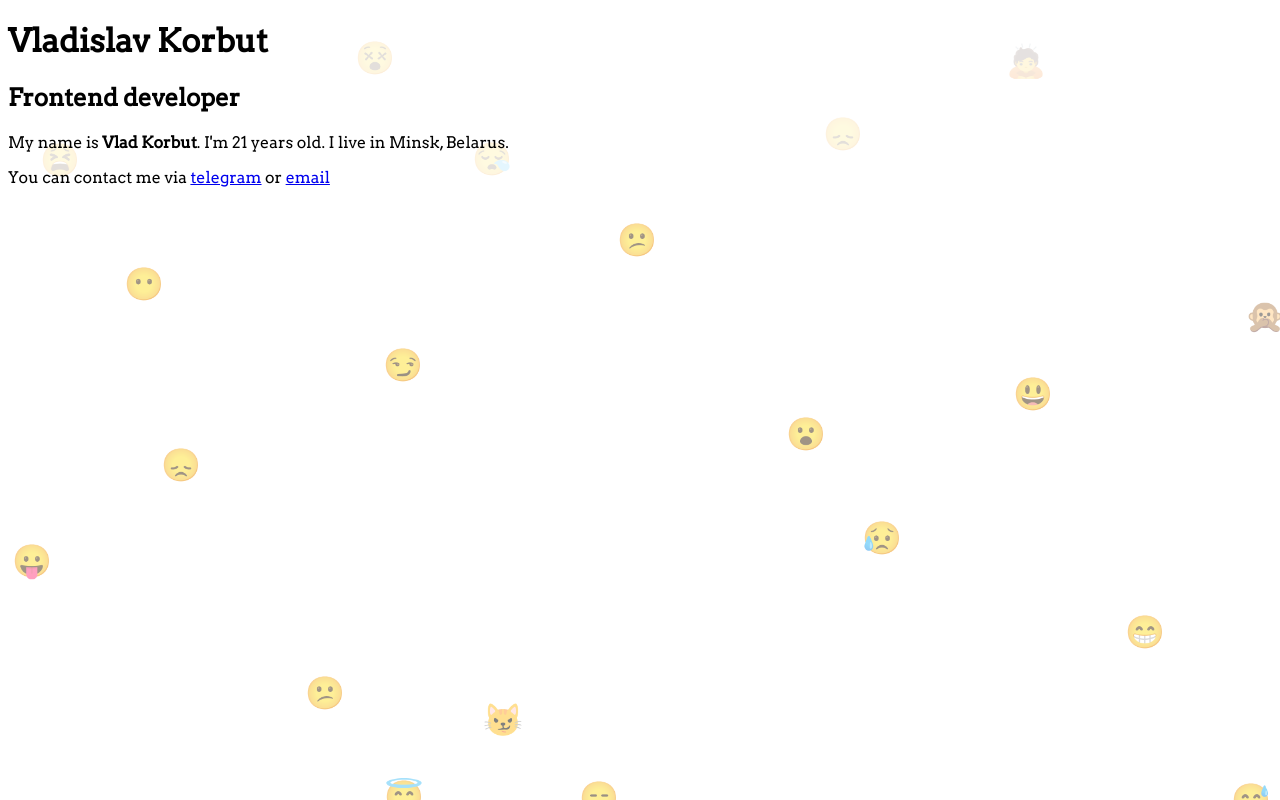
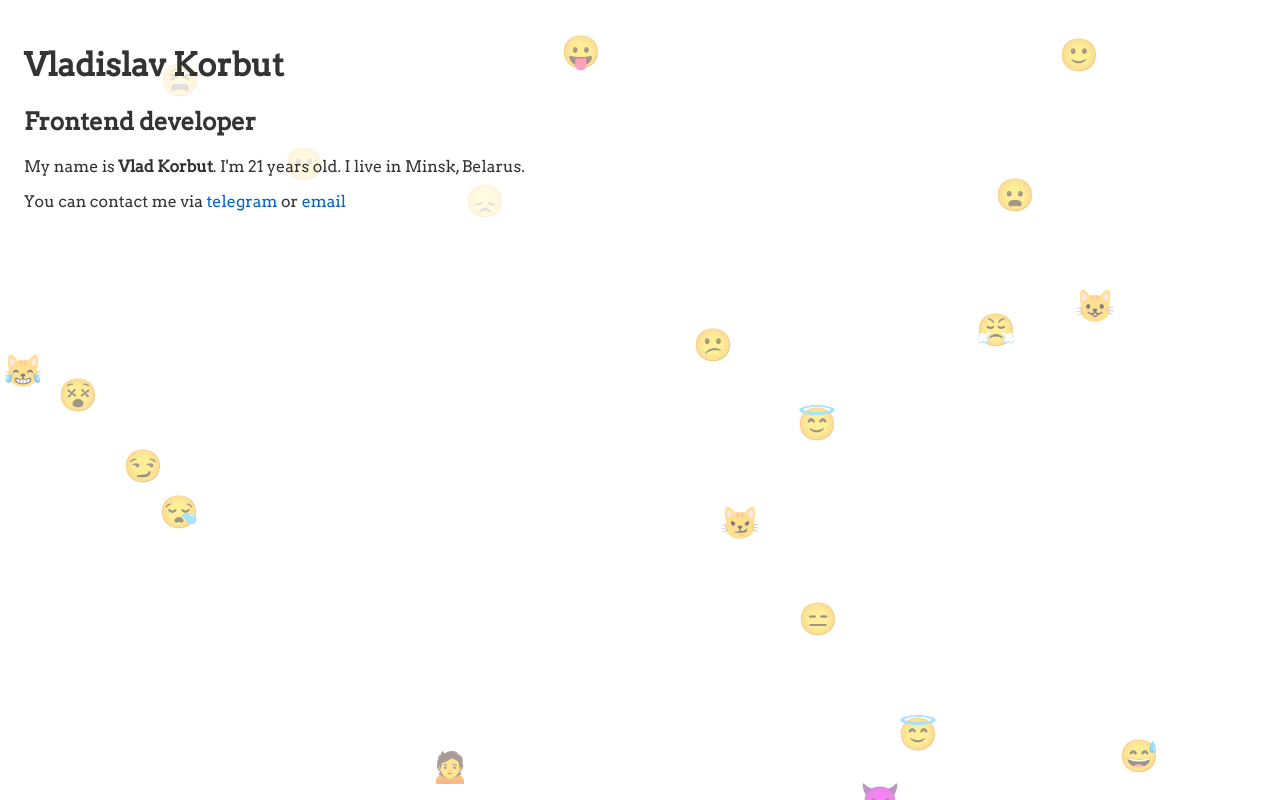
Before and after one commit to vkrbt/vkrbt.me, a Svelte app: page / in a window 1280 px wide. Built offline with nearby package versions, Linux system fonts and the light colour scheme.

Commit message:
add emoji move on tilt

```diff
--- a/package.json
+++ b/package.json
@@ -12,6 +12,7 @@
     "svelte": "^3.0.0"
   },
   "dependencies": {
+    "express": "^4.17.1",
     "sirv-cli": "^0.4.4"
   },
   "scripts": {
--- a/public/index.html
+++ b/public/index.html
@@ -8,6 +8,7 @@
 	<title>Vlad Korbut | Frontend Developer</title>
 
 	<link rel='icon' type='image/png' href='/favicon.png'>
+	<link rel='stylesheet' href='/global.css'>
 	<link rel='stylesheet' href='/bundle.css'>
 
 	<script defer src='/bundle.js'></script>
--- a/src/App.svelte
+++ b/src/App.svelte
@@ -12,6 +12,8 @@
 	.content {
 		background: rgba(255, 255, 255, 0.7);
 		z-index: 1;
+		display: inline-block;
+		padding: 16px;
 	}
 
 	* {
--- a/src/Emoji.svelte
+++ b/src/Emoji.svelte
@@ -7,25 +7,37 @@
 
 	let randomSpeed = getRandom(.1, 0.5);
 
-	export let currentX = x;
-	export let currentY = y;
+	export let currentX = 0;
+	export let currentY = 0;
 
 	let xDirection = getRandomBool();
 	let yDirection = getRandomBool();
 
+	export function handleDeviceOrientation(event) {
+		requestAnimationFrame(() => {
+			let maxX = window.innerWidth;
+            let maxY = window.innerHeight;
+
+			let x = event.gamma;
+			let y = event.beta;
+
+			if (x >  90) { x =  90};
+            if (x < -90) { x = -90};
+
+            x += 90;
+            y += 90;
+
+			console.log(x, y);
+
+            currentX  = (maxX*x/maxX - 120);
+            currentY = (maxY*y/maxY - 120);
+		});
+	}
+
 	export function handleMouseMove(event) {
 		requestAnimationFrame(() => {
-			if (xDirection) {
-				currentX += event.movementX * randomSpeed;
-			} else {
-				currentX -= event.movementX * randomSpeed;
-			}
-
-			if (yDirection) {
-				currentY += event.movementY * randomSpeed;
-			} else {
-				currentY -= event.movementY * randomSpeed;
-			}
+			currentX -= event.movementX * randomSpeed;
+			currentY -= event.movementY * randomSpeed;
 		});
 	}
 </script>
@@ -35,11 +47,15 @@
 		display: block;
 		position: absolute;
 		font-size: 32px;
-		transform: translate(-50%, -50%);
 		opacity: 0.5;
 	}
 </style>
 
-<svelte:window on:mousemove={handleMouseMove} />
+<svelte:window on:mousemove={handleMouseMove} on:deviceorientation={handleDeviceOrientation} />
 
-<span style="top: {currentX}px; left: {currentY}px" class="float-emoji">{@html emoji}</span>
+<span
+	style="top: {y}px; left: {x}px; transform: translate3d({currentX}px, {currentY}px, 0)"
+	class="float-emoji"
+>
+	{@html emoji}
+</span>
--- a/src/Emojis.svelte
+++ b/src/Emojis.svelte
@@ -1,43 +1,12 @@
 <script>
-	import {getRandomInt} from './random';
-	import {isInRadius} from './isInRadius';
 	import Emoji from './Emoji.svelte';
-
-	const FIRST_EMOJ_FACE = 0x1F601;
-	const LAST_EMOJI_FACE = 0x1F64F;
+	import {generateEmoji} from './generateEmoji';
 
 	export let number;
 
 	let {innerHeight, innerWidth} = window;
-	const MIN_EMOJI_DISTANCE = 100;
 
-	let randomEmojis = [];
-
-	for (let i = 0; i < number; ++i) {
-		let newEmoji;
-		let emojiInRadius;
-		let attempts = 0;
-
-		console.log(attempts);
-
-		while (!newEmoji || emojiInRadius) {
-			attempts += 1;
-
-			if (attempts > 5) {
-				break;
-			}
-
-			newEmoji = {
-				y: getRandomInt(-innerWidth / 2, innerWidth * 1.5),
-				x: getRandomInt(-innerHeight / 2, innerHeight * 1.5),
-				emoji: `&#${getRandomInt(FIRST_EMOJ_FACE, LAST_EMOJI_FACE)}`,
-			};
-
-			emojiInRadius = isInRadius(randomEmojis, newEmoji, MIN_EMOJI_DISTANCE);
-		}
-
-		randomEmojis.push(newEmoji);
-	}
+	let randomEmojis = generateEmoji(number, 50);
 </script>
 
 <style>
--- /dev/null
+++ b/src/generateEmoji.js
@@ -0,0 +1,35 @@
+import {getRandomInt} from './random';
+import {isInRadius} from './isInRadius';
+
+const FIRST_EMOJI_FACE = 0x1F601;
+const LAST_EMOJI_FACE = 0x1F64F;
+
+export function generateEmoji(number, radius) {
+	let randomEmojis = [];
+
+    for (let i = 0; i < number; ++i) {
+		let newEmoji;
+		let emojiInRadius;
+		let attempts = 0;
+
+        while (!newEmoji || emojiInRadius) {
+			attempts += 1;
+
+			if (attempts > 5) {
+				return randomEmojis;
+			}
+
+			newEmoji = {
+				y: getRandomInt(-innerWidth / 2, innerWidth * 1.5),
+				x: getRandomInt(-innerHeight / 2, innerHeight * 1.5),
+				emoji: `&#${getRandomInt(FIRST_EMOJI_FACE, LAST_EMOJI_FACE)}`,
+			};
+
+			emojiInRadius = isInRadius(randomEmojis, newEmoji, radius);
+		}
+
+		randomEmojis.push(newEmoji);
+    }
+
+    return randomEmojis;
+}
```
Also changed, not shown: index.js (added, +15 -0 lines), 1 other file (tests, documents, lock files or other folders).
